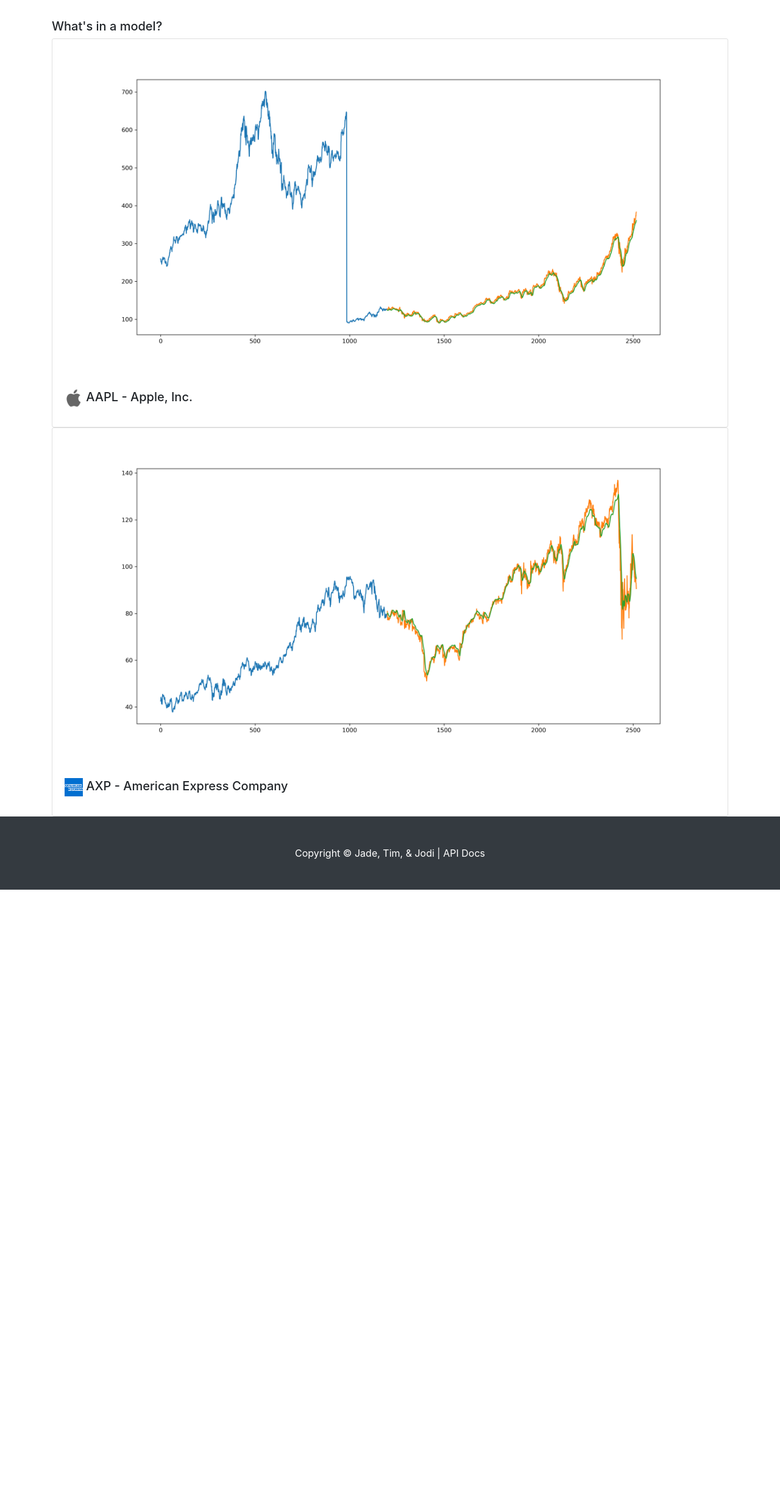
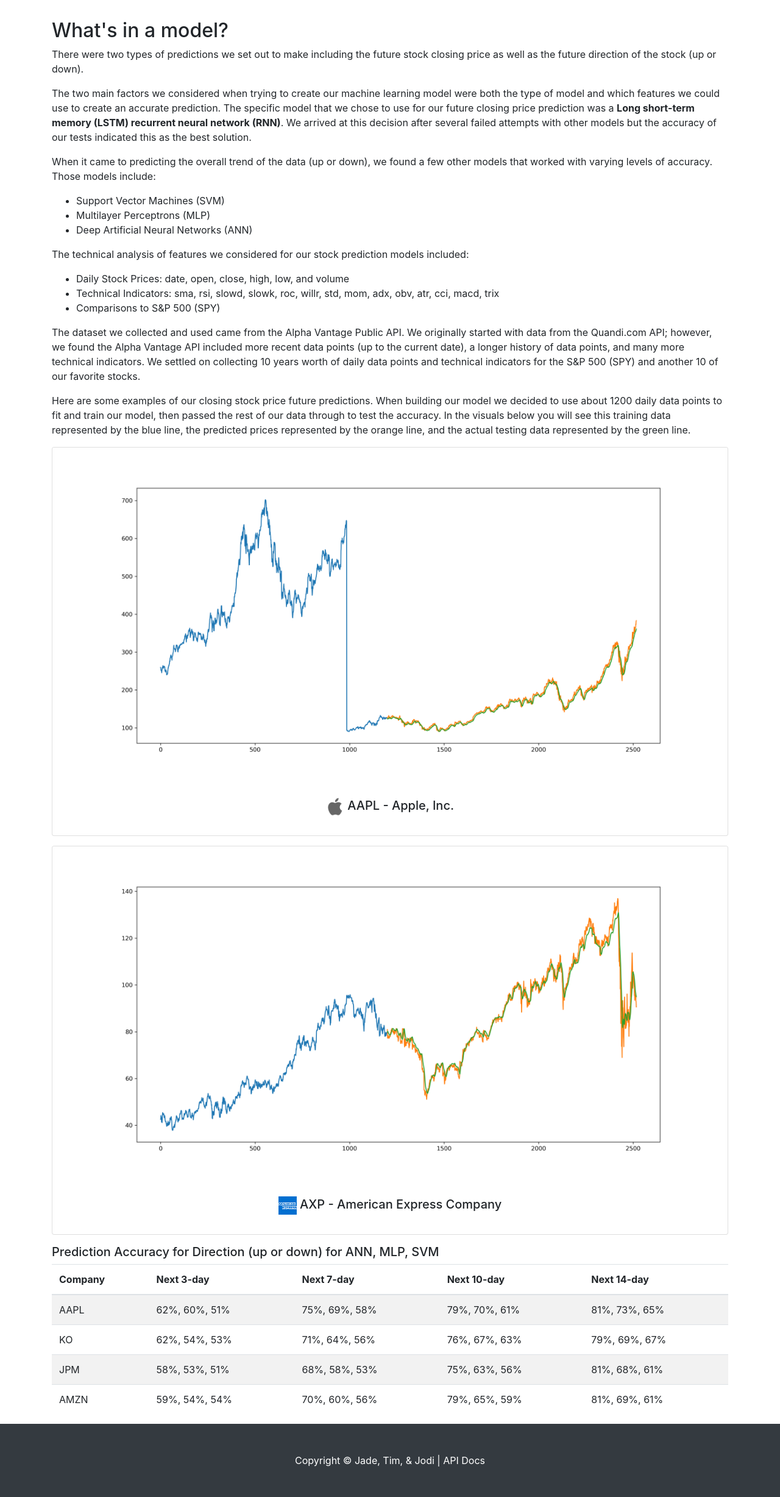
Before and after one commit to jlheen/final-ml-challenge, a Flask app: page /model in a window 1280 px wide. Shown: the part 69-2524 px from the top of the page at 61% size. Before the commit the page ends 1528 px from the top, so only its background shows below. Run offline with Flask 2, Linux system fonts and the light colour scheme; some libraries are stand-ins or nearby versions.

Commit message:
Updated team images, emails and links. Updated model page and data styling.

```diff
--- a/stocks/__init__.py
+++ b/stocks/__init__.py
@@ -5,7 +5,7 @@
 import os
 
 app = Flask(__name__)
-env = 'prod'
+env = 'dev'
 
 if env == 'dev':
     from stocks import config
--- a/stocks/templates/data.html
+++ b/stocks/templates/data.html
@@ -5,11 +5,12 @@
             <!-- Image -->
             <div class="row">
                 <div class="col-md-3 col-sm-12">
-                    <img class="img-fluid" src="/static/img/04.jpg">
+                    <img class="img-fluid" src="{{ url_for('static', filename='img/04.jpg') }}">
                     <h6>Want to know more about the <a href="https://en.wikipedia.org/wiki/Charging_Bull" target="_blank">Charging Bull</a> statue?</h6>
                 </div>
                 <div class="col-md-9 col-sm-12">
                     <div id="plot"><img src="{{ url_for('static', filename='img/plot.png') }}"/></div>
+                    <div id="stock"></div>
                 </div>
             </div>
             <!-- Dropdown -->
@@ -117,7 +118,7 @@
             <div class="row">
                 <div class="col-md-3">
                     <p>
-                        <button type="button" id="updatePlot" class="btn btn-primary btn-sm">Update Plot</button>&nbsp;&nbsp;<button type="button" id="predictPlot" class="btn btn-secondary btn-sm">Predict</button>
+                        <button type="button" id="updatePlot" class="btn btn-primary btn-sm">Update Plot</button>&nbsp;&nbsp;<a href="/model"><button type="button" id="predictPlot" class="btn btn-secondary btn-sm">Predict</button></a>
                     </p>
                 </div>
             </div>
--- a/stocks/templates/model.html
+++ b/stocks/templates/model.html
@@ -1,26 +1,86 @@
 {% extends "layout.html" %}
 {% block content %}
         <div class="container">
-            <h5>What's in a model?</h5>
+            <h2>What's in a model?</h2>
+            <p>There were two types of predictions we set out to make including the future stock closing price as well as the future direction of the stock (up or down).</p>
+            <p>The two main factors we considered when trying to create our machine learning model were both the type of model and which features we could use to create an accurate prediction. The specific model that we chose to use for our future closing price prediction was a <strong>Long short-term memory (LSTM) recurrent neural network (RNN)</strong>. We arrived at this decision after several failed attempts with other models but the accuracy of our tests indicated this as the best solution.</p>
+            <p>When it came to predicting the overall trend of the data (up or down), we found a few other models that worked with varying levels of accuracy. Those models include:</p>
+            <ul>
+                <li>Support Vector Machines (SVM)</li>
+                <li>Multilayer Perceptrons (MLP)</li>
+                <li>Deep Artificial Neural Networks (ANN)</li>
+            </ul>
+            <p>The technical analysis of features we considered for our stock prediction models included:</p>
+            <ul>
+                <li>Daily Stock Prices: date, open, close, high, low, and volume</li>
+                <li>Technical Indicators: sma, rsi, slowd, slowk, roc, willr, std, mom, adx, obv, atr, cci, macd, trix</li>
+                <li>Comparisons to S&P 500 (SPY)</li>
+            </ul>
+            <p>The dataset we collected and used came from the Alpha Vantage Public API. We originally started with data from the Quandi.com API; however, we found the Alpha Vantage API included more recent data points (up to the current date), a longer history of data points, and many more technical indicators. We settled on collecting 10 years worth of daily data points and technical indicators for the S&P 500 (SPY) and another 10 of our favorite stocks.</p>
+            <p>Here are some examples of our closing stock price future predictions. When building our model we decided to use about 1200 daily data points to fit and train our model, then passed the rest of our data through to test the accuracy. In the visuals below you will see this training data represented by the blue line, the predicted prices represented by the orange line, and the actual testing data represented by the green line.</p>
             <div class="row">
                 <div class="col-md-12">
                     <div class="card" style="width: 100%;">
-                        <img src="/static/img/aapl_plot.png" class="card-img-top" alt="AAPL Prediction Plot"/>
+                        <img src="{{ url_for('static', filename='img/aapl_plot.png') }}" class="card-img-top" alt="AAPL Prediction Plot"/>
                         <div class="card-body">
-                            <h5 class="card-title"><img src="/static/img/aapl.png" width="30px" /> AAPL - Apple, Inc.</h5>
+                            <h5 class="card-title text-center"><img src="/static/img/aapl.png" width="30px" /> AAPL - Apple, Inc.</h5>
                         </div>
                     </div>
                 </div>
             </div>
+            <p></p>
             <div class="row">
                 <div class="col-md-12">
                     <div class="card" style="width: 100%;">
-                        <img src="/static/img/axp_plot.png" class="card-img-top" alt="AXP Prediction Plot"/>
+                        <img src="{{ url_for('static', filename='img/axp_plot.png') }}" class="card-img-top" alt="AXP Prediction Plot"/>
                         <div class="card-body">
-                            <h5 class="card-title"><img src="/static/img/axp.png" width="30px"/> AXP - American Express Company</h5>
+                            <h5 class="card-title text-center"><img src="/static/img/axp.png" width="30px"/> AXP - American Express Company</h5>
                         </div>
                     </div>
                 </div>
             </div>
+            <p></p>
+            <h5>Prediction Accuracy for Direction (up or down) for ANN, MLP, SVM</h5>
+            <table class="table table-striped">
+                <thead>
+                    <tr>
+                        <th>Company</th>
+                        <th>Next 3-day</th>
+                        <th>Next 7-day</th>
+                        <th>Next 10-day</th>
+                        <th>Next 14-day</th>
+                    </tr>
+                </thead>
+                <tbody>
+                    <tr>
+                        <td>AAPL</td>
+                        <td>62%, 60%, 51%</td>
+                        <td>75%, 69%, 58%</td>
+                        <td>79%, 70%, 61%</td>
+                        <td>81%, 73%, 65%</td>
+                    </tr>
+                    <tr>
+                        <td>KO</td>
+                        <td>62%, 54%, 53%</td>
+                        <td>71%, 64%, 56%</td>
+                        <td>76%, 67%, 63%</td>
+                        <td>79%, 69%, 67%</td>
+                    </tr>
+                    <tr>
+                        <td>JPM</td>
+                        <td>58%, 53%, 51%</td>
+                        <td>68%, 58%, 53%</td>
+                        <td>75%, 63%, 56%</td>
+                        <td>81%, 68%, 61%</td>
+                    </tr>
+                    <tr>
+                        <td>AMZN</td>
+                        <td>59%, 54%, 54%</td>
+                        <td>70%, 60%, 56%</td>
+                        <td>79%, 65%, 59%</td>
+                        <td>81%, 69%, 61%</td>
+                    </tr>
+                </tbody>
+            </table>
         </div>
 {% endblock content %}
```
Also changed, not shown: stocks/static/js/plots.js (+22 -15 lines), stocks/templates/team.html (+4 -4 lines), stocks/static/img/jade.png (added), stocks/static/img/jodi.jfif (added).
